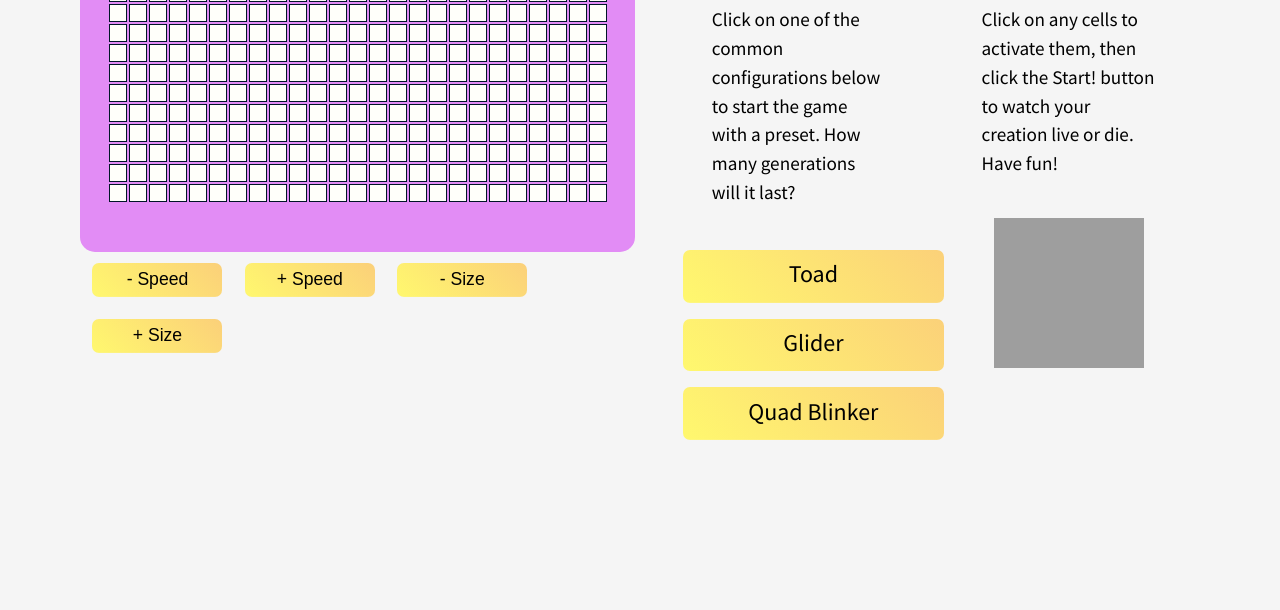
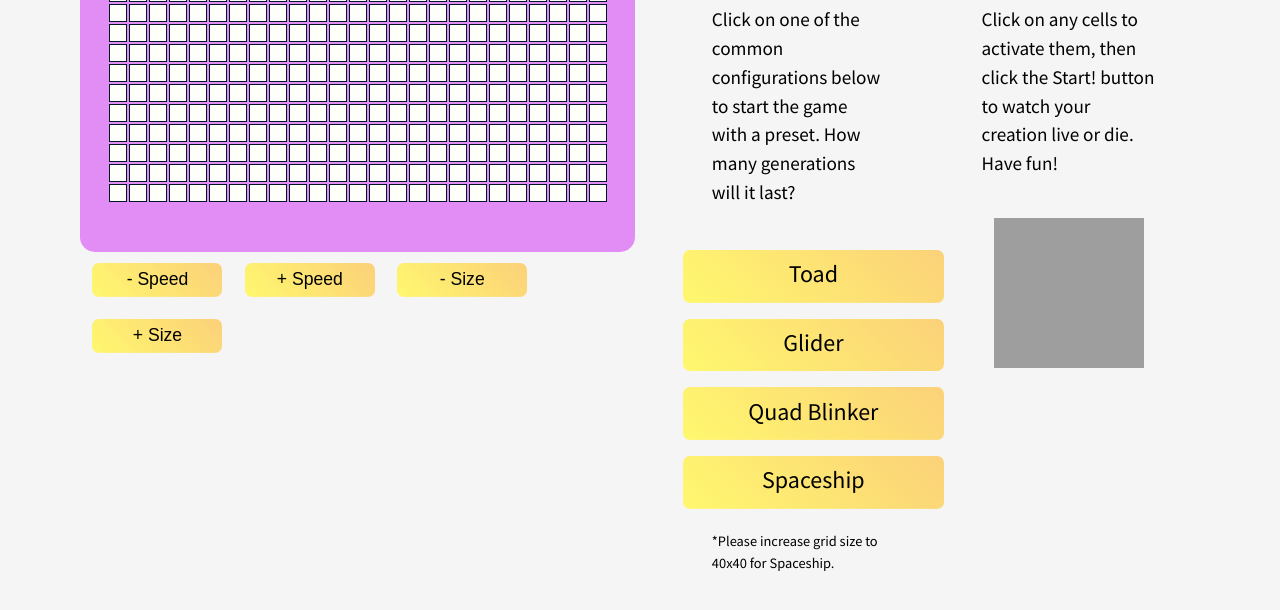
Before and after one commit to haileyhansard/conways-game-of-life, a React app in the folder game-of-life/: page / in a window 1280 px wide. Shown: the part 647-1257 px from the top of the page. Before the commit the page ends 1135 px from the top, so only its background shows below. Built offline with nearby package versions, Linux system fonts and the light colour scheme; grey boxes are pictures that could not be loaded.

Commit message:
Added spaceship preset

```diff
--- a/game-of-life/src/Components/App.js
+++ b/game-of-life/src/Components/App.js
@@ -20,8 +20,6 @@ const operations = [
 	[1, -1],
 ];
 
-// let Toad = require('../../assets/Game_of_life_toad.gif');
-
 const presets = [
 	{
 		name: "Toad",
@@ -38,6 +36,17 @@ const presets = [
 		matrix: [[0, 0], [-1, 0], [0, -1], [0, 1], [1, 0]],
 		startingPoint: 0,
 	},
+	{
+		name: "Spaceship",
+		matrix: [[-1, 0],[-2, -1],[-2, -2],[-1, -2],[0, -2],
+			[-3, -8],[-4, -8],[-4, -9],[-3, -10],[-2, -10],[-2, -9],
+			[-3, -17],[-3, -18],[-4, -17],[-4, -18],
+			[-4, 4],[-4, 5],[-5, 4],[-5, 6],[-6, 5],[-6, 6],
+			[-5, 16],[-5, 17],[-6, 16],[-6, 17],
+			[6, 6],[6, 7],[6, 8],[7, 6],[8, 7],
+			[1, 17],[2, 17],[3, 17],[1,18],[2,19]],
+		startingPoint: 0,
+	}
 ];
 
 //generate initial empty grid with equal number of rows/columns
@@ -208,6 +217,7 @@ function App() {
 									/>
 								})}
 							</div>
+							<p className="note">*Please increase grid size to 40x40 for Spaceship.</p>
 						</div>
 						<div className="create-your-own">
 							<h2>Create  your own!</h2>
--- a/game-of-life/src/Components/Grid.js
+++ b/game-of-life/src/Components/Grid.js
@@ -27,7 +27,7 @@ const Grid = ({ grid, setGrid, running }) => {
               <div
                 key={'col' + i2}
                 className={col ? "cell alive" : "cell"}
-                 onClick={running ? null : () => activateColor(i1, i2)}
+                onClick={running ? null : () => activateColor(i1, i2)}
               />
             ))}
           </div>
--- a/game-of-life/src/index.css
+++ b/game-of-life/src/index.css
@@ -166,6 +166,11 @@ button:disabled {
   margin-bottom: 2.5rem;
 }
 
+.presets-section .note {
+  font-size: .9rem;
+  margin-top: -1.6rem;
+}
+
 .each-preset {
   cursor: pointer;
   border: 0;
```
Also changed, not shown: game-of-life/src/Components/App.css (+0 -17 lines).
